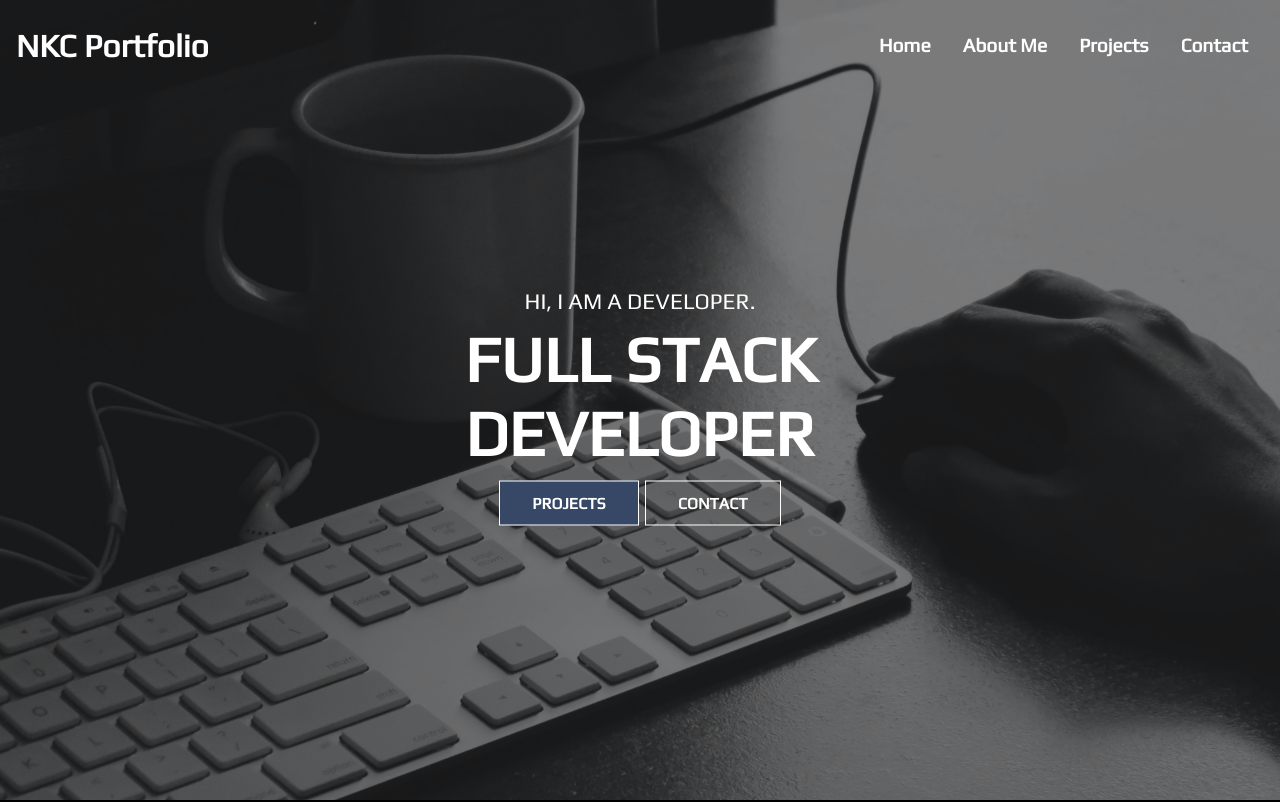
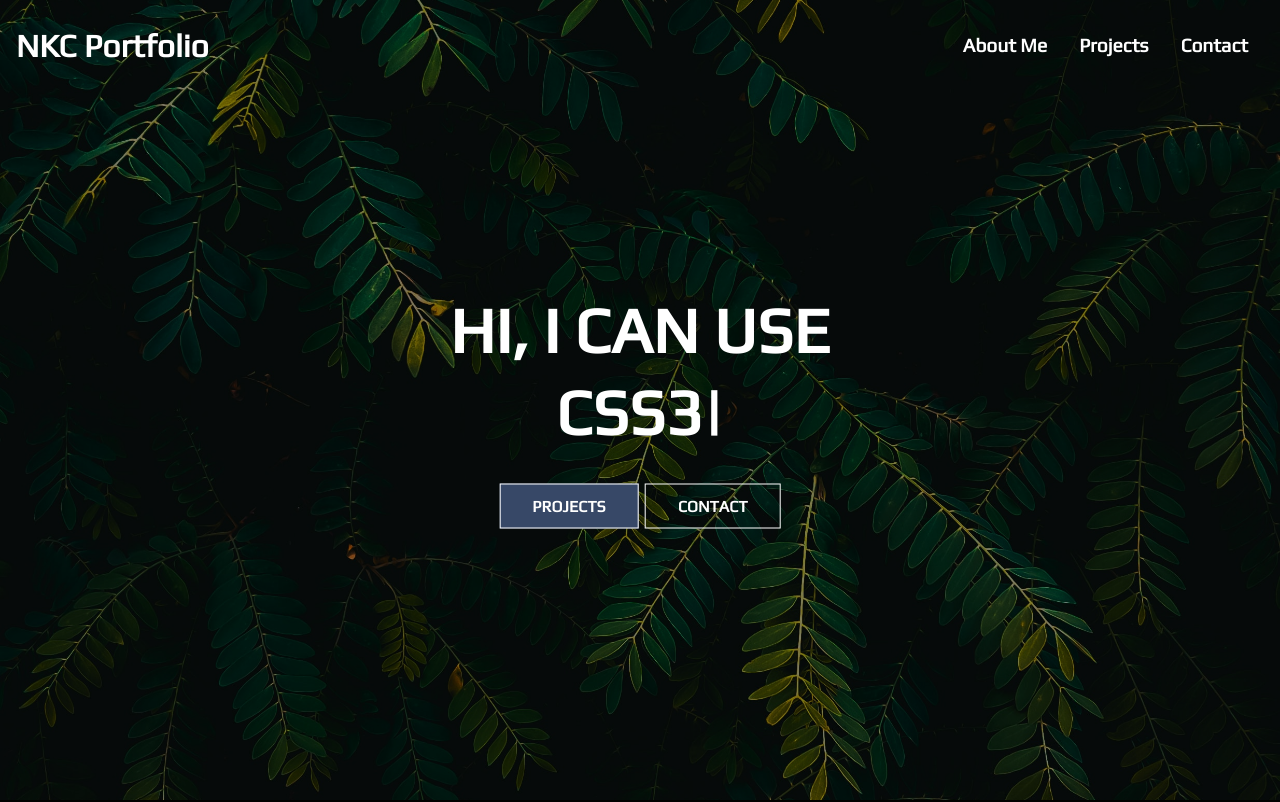
Before and after one commit to NKC27/Portfolio-REACT, a React (Create React App) app in the folder portfolio/: page / in a window 1280 px wide. Shown: the top 802 px of the page. Built offline with nearby package versions, Linux system fonts and the light colour scheme; a web font is replaced by a local one.

Commit message:
components updated

```diff
--- a/portfolio/src/components/Footer.js
+++ b/portfolio/src/components/Footer.js
@@ -8,6 +8,7 @@ import {
   FaFacebook,
   FaTwitter,
   FaLinkedin,
+  FaGithub,
 } from "react-icons/fa";
 
 const Footer = () => {
@@ -18,8 +19,8 @@ const Footer = () => {
           <div className="location">
             <FaHome size={20} style={{ color: "#fff", marginRight: "2rem" }} />
             <div>
-              <p>Some information Here</p>
-              <p>Something Here</p>
+              <p>Oxfordshire</p>
+              <p>OXON</p>
             </div>
           </div>
           <div className="phone">
@@ -46,14 +47,22 @@ const Footer = () => {
           {/* <p>Information on Something Here</p> */}
           <div className="social">
             <FaFacebook
+              onClick={() => window.open("https://facebook.com/")}
               size={30}
               style={{ color: "#fff", marginRight: "1rem" }}
             />
             <FaTwitter
+              onClick={() => window.open("https://twitter.com/")}
               size={30}
               style={{ color: "#fff", marginRight: "1rem" }}
             />
             <FaLinkedin
+              onClick={() => window.open("https://linkedin.com/")}
+              size={30}
+              style={{ color: "#fff", marginRight: "1rem" }}
+            />
+            <FaGithub
+              onClick={() => window.open("https://github.com/nkc27")}
               size={30}
               style={{ color: "#fff", marginRight: "1rem" }}
             />
--- a/portfolio/src/components/HeroImage.js
+++ b/portfolio/src/components/HeroImage.js
@@ -1,8 +1,9 @@
 import "./HeroImageStyles.css";
+import React from "react";
 
-import React from "react";
-import IntroImg from "../assets/rayi-christian-wicaksono-6PF6DaiWz48-unsplash.jpg";
+import IntroImg from "../assets/bkg3.jpg";
 import { Link } from "react-router-dom";
+import Typical from "react-typical";
 
 const HeroImage = () => {
   return (
@@ -11,8 +12,49 @@ const HeroImage = () => {
         <img className="intro-img" src={IntroImg} alt={IntroImg} />
       </div>
       <div className="content">
-        <p>HI, I AM A DEVELOPER.</p>
-        <h1> FULL STACK DEVELOPER</h1>
+        <h1>
+          HI, I CAN USE{" "}
+          <Typical
+            steps={[
+              "HTML5",
+              5000,
+              "CSS3",
+              5000,
+              "JAVASCRIPT",
+              5000,
+              "NODEJS",
+              5000,
+              "NPM",
+              5000,
+              "MONGDB",
+              5000,
+              "MYSQL2",
+              5000,
+              "HEROKU",
+              5000,
+              "GITHUB",
+              5000,
+              "AWS",
+              5000,
+              "AMAZON S3",
+              5000,
+              "BOOTSTRAP",
+              5000,
+              "TAILWIND",
+              5000,
+              "REACT",
+              5000,
+              "GRAPPHQL",
+              5000,
+              "API's",
+              5000,
+              "MERN FULLSTACK",
+              5000,
+            ]}
+            loop={Infinity}
+            wrapper="h1"
+          />
+        </h1>
         <div className="">
           <Link to="/project" className="btn">
             PROJECTS
--- a/portfolio/src/components/Navbar.js
+++ b/portfolio/src/components/Navbar.js
@@ -11,7 +11,7 @@ const Navbar = () => {
 
   const [color, setColor] = useState(false);
   const changeColor = () => {
-    if (window.scrolly >= 100) {
+    if (window.scrollY >= 100) {
       setColor(true);
     } else {
       setColor(false);
@@ -26,9 +26,6 @@ const Navbar = () => {
         <h1>NKC Portfolio</h1>
       </Link>
       <ul className={click ? "nav-menu active" : "nav-menu"}>
-        <li>
-          <Link to="/Home">Home</Link>
-        </li>
         <li>
           <Link to="/About">About Me</Link>
         </li>
```
